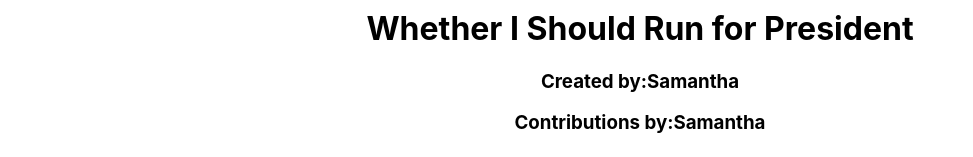
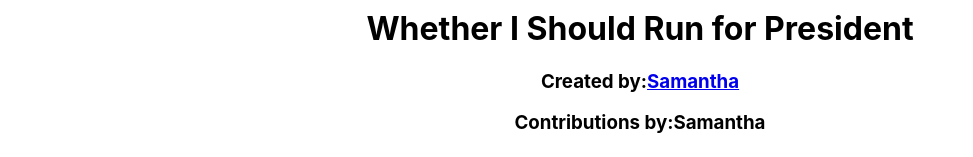
Before and after one commit to smithhmark/good-decisions, a React (Create React App) app in the folder good-decisions-ui/: page / in a window 1280 px wide. Shown: the part 268-425 px from the top of the page, without its empty margins (0-973 px from the left). Built offline with nearby package versions, Linux system fonts and the light colour scheme.

Commit message:
using ArgReg in Argument

```diff
--- a/good-decisions-ui/src/components/Argument.js
+++ b/good-decisions-ui/src/components/Argument.js
@@ -1,12 +1,13 @@
 import React, { Component } from 'react';
 import ArgumentLayout from './ArgumentLayout';
+import UserRef from './UserRef';
 
 class Argument extends Component {
   render() {
     return (
       <div>
         <h1>{this.props.children.title}</h1>
-        <h3>Created by:{this.props.children.creator.uid}</h3>
+        <h3>Created by:<UserRef link>{this.props.children.creator}</UserRef></h3>
         <h3>Contributions by:{this.props.user? this.props.user : this.props.children.creator.uid}</h3>
         <div className="argument">
           <ArgumentLayout cellFactory={(cid, supp) => {
```
